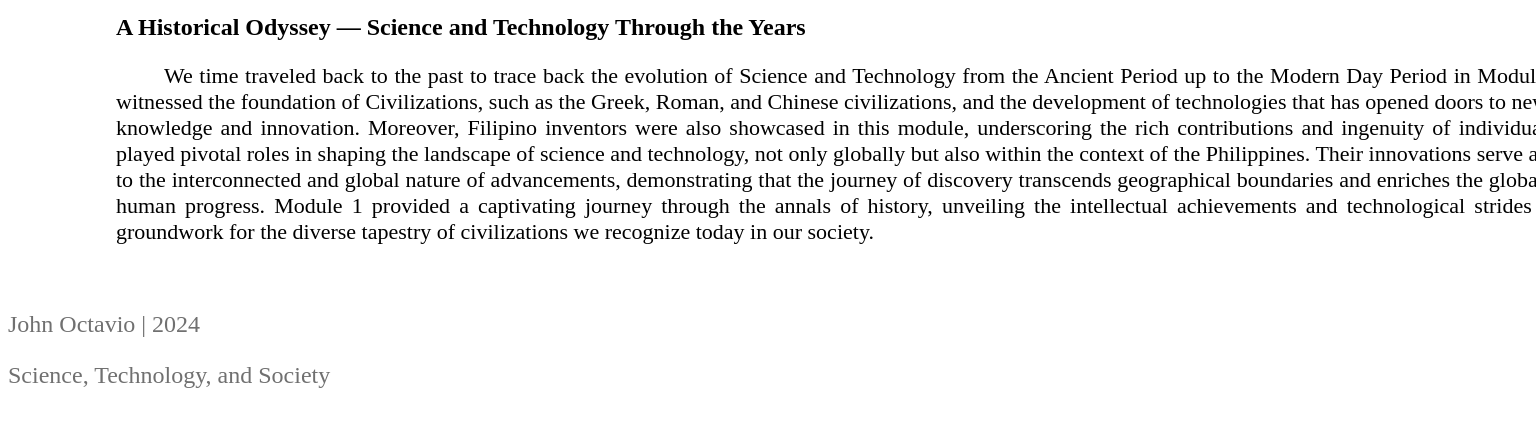
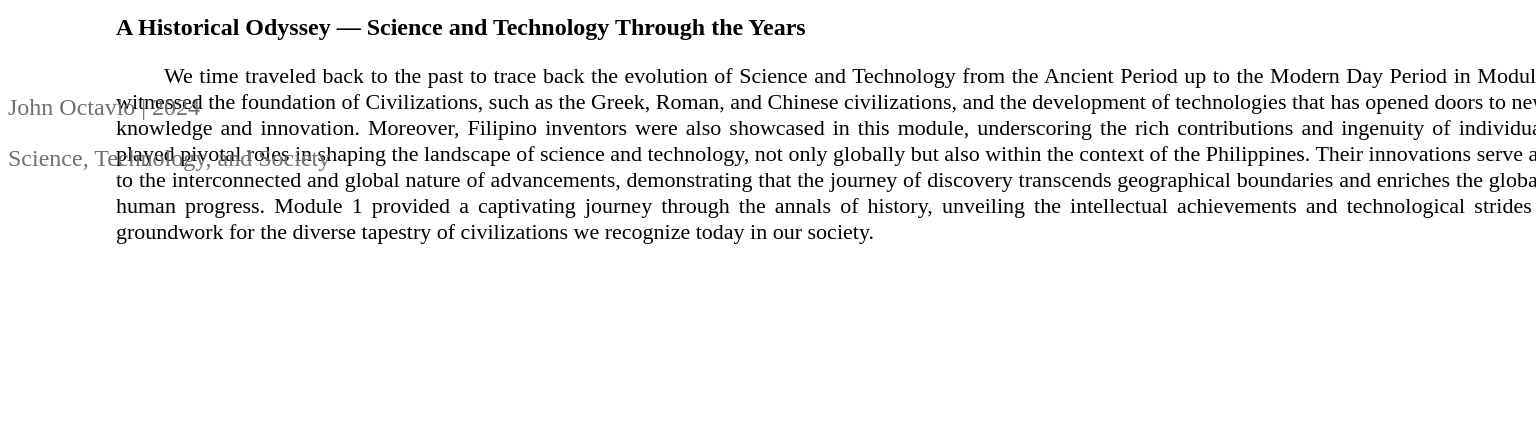
Before and after one commit to ChocoCodes/scientia-aeternum, a React (Vite) app: page /module/1 in a window 1536 px wide. Shown: the part 588-1014 px from the top of the page. After the commit the page ends 855 px from the top, so only its background shows below. Built offline with nearby package versions, Linux system fonts and the light colour scheme; the HTML template or start-up script is replaced by a standard one.

Commit message:
Fix: footer positioning in xxl-screens

```diff
--- a/src/styles/App.css
+++ b/src/styles/App.css
@@ -221,4 +221,10 @@ footer a:hover {
   .content img {
     width: 101.125rem;
   }
+
+  /* Stick the content to the bottom of the screen [brute-force] */
+  .content-footer {
+    position: fixed;
+    padding-top: 0;
+  }
 }
```
